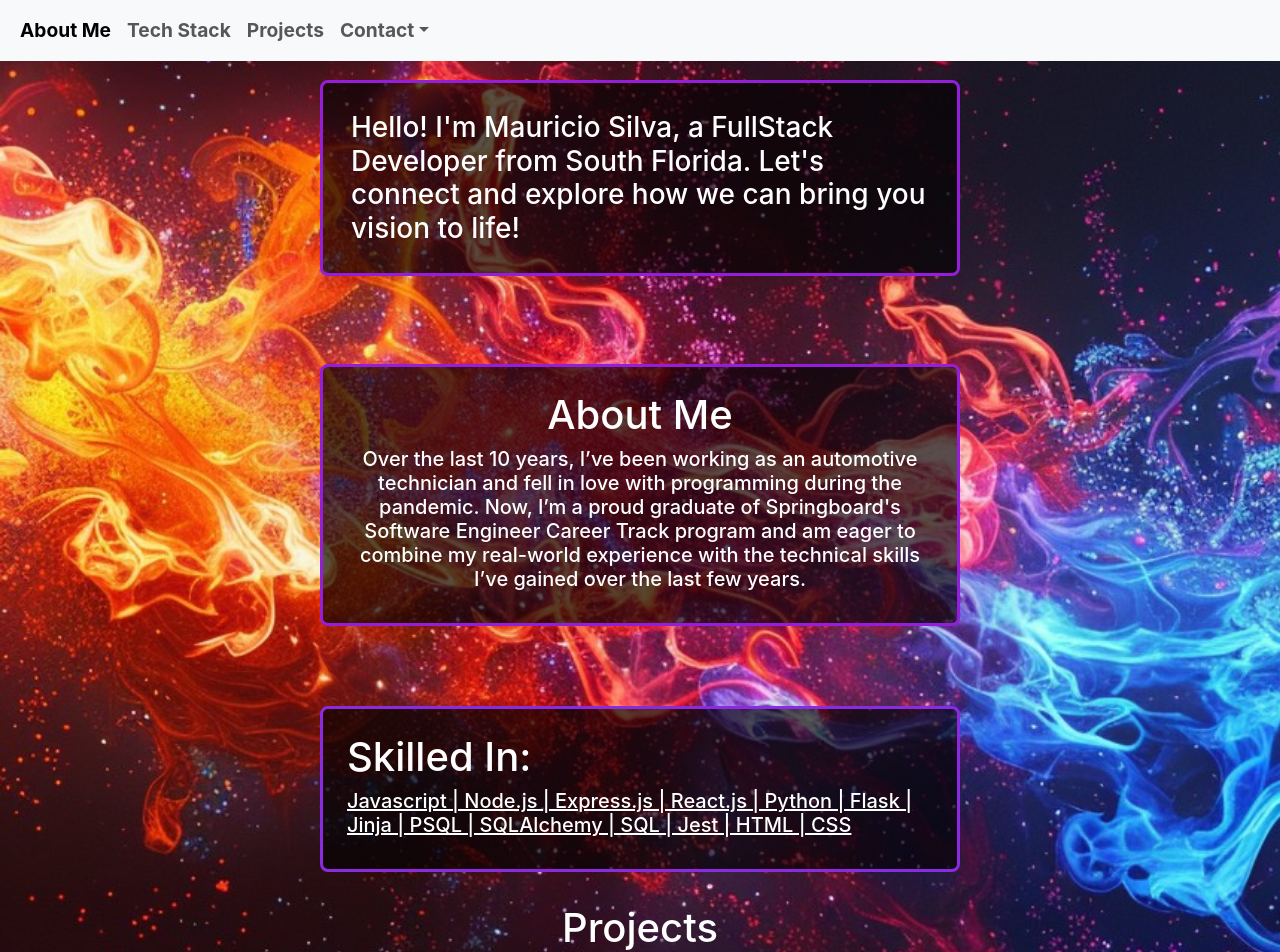
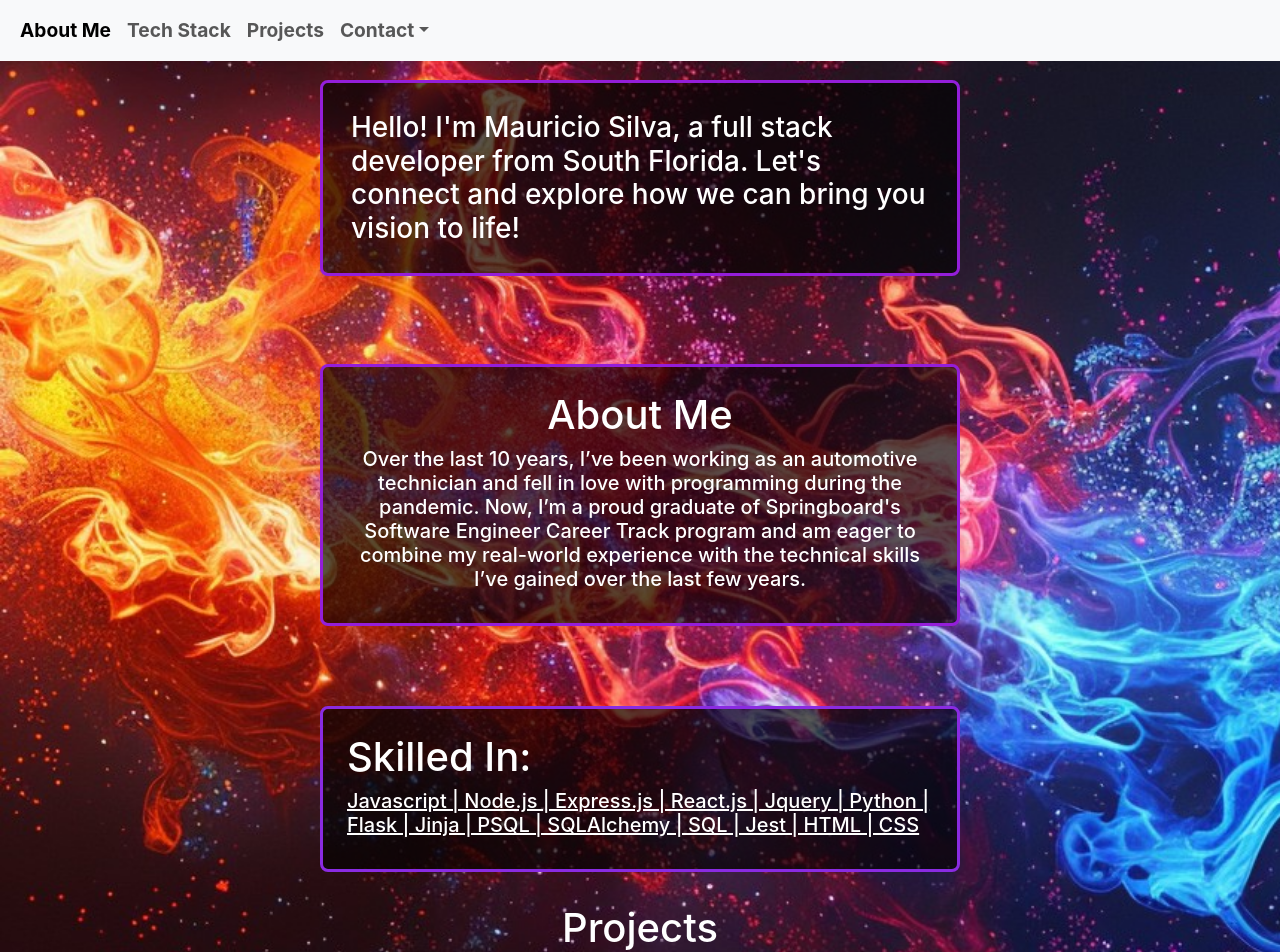
Before and after one commit to MoMoney75/Dev-Portfolio, a React (Create React App) app in the folder portfolio/: page / in a window 1280 px wide. Shown: the top 952 px of the page. Built offline with nearby package versions, Linux system fonts and the light colour scheme.

Commit message:
fixed grammar error Intro.js

```diff
--- a/portfolio/src/Intro.js
+++ b/portfolio/src/Intro.js
@@ -6,7 +6,7 @@ return(
         <div id='introDiv'>
         <h1 class='h3'>
             Hello! I'm Mauricio Silva,
-            a FullStack Developer from South Florida. Let's connect and explore how
+            a full stack developer from South Florida. Let's connect and explore how
             we can bring you vision to life!
         </h1>
     </div>
--- a/portfolio/src/Technology.js
+++ b/portfolio/src/Technology.js
@@ -7,7 +7,7 @@ function Technology(){
  <div id="techstack">
     <h4 class="h1">Skilled In:</h4>
     <p class="h5">
-        Javascript | Node.js | Express.js | React.js |
+        Javascript | Node.js | Express.js | React.js | Jquery |
         Python | Flask | Jinja | PSQL | SQLAlchemy | SQL | Jest
         | HTML | CSS
     </p>
```
